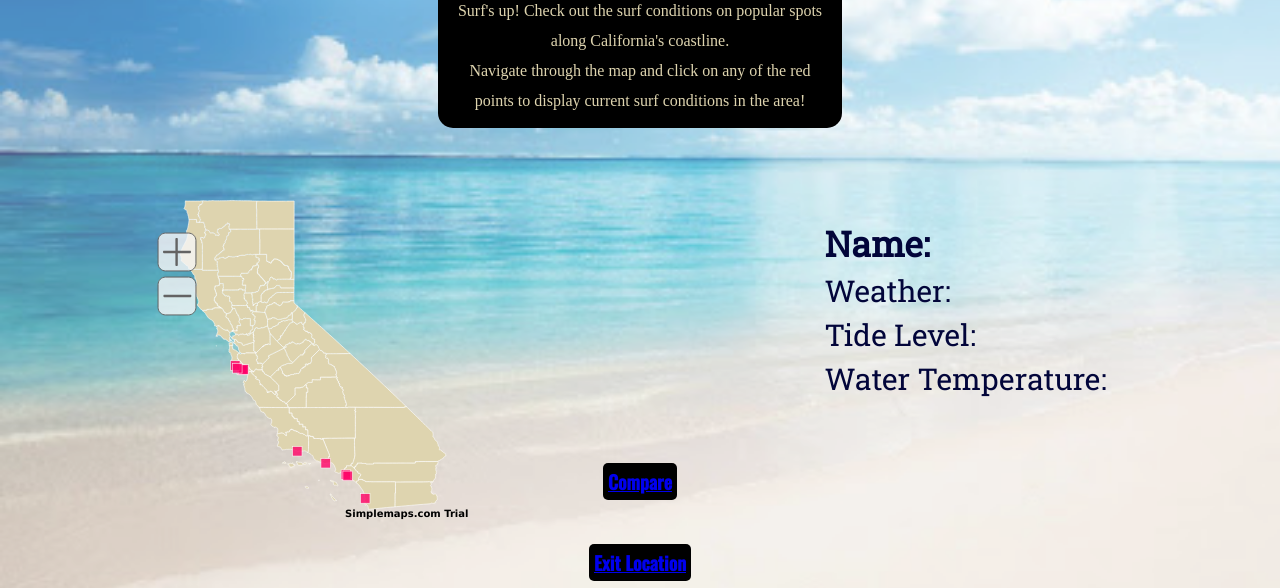
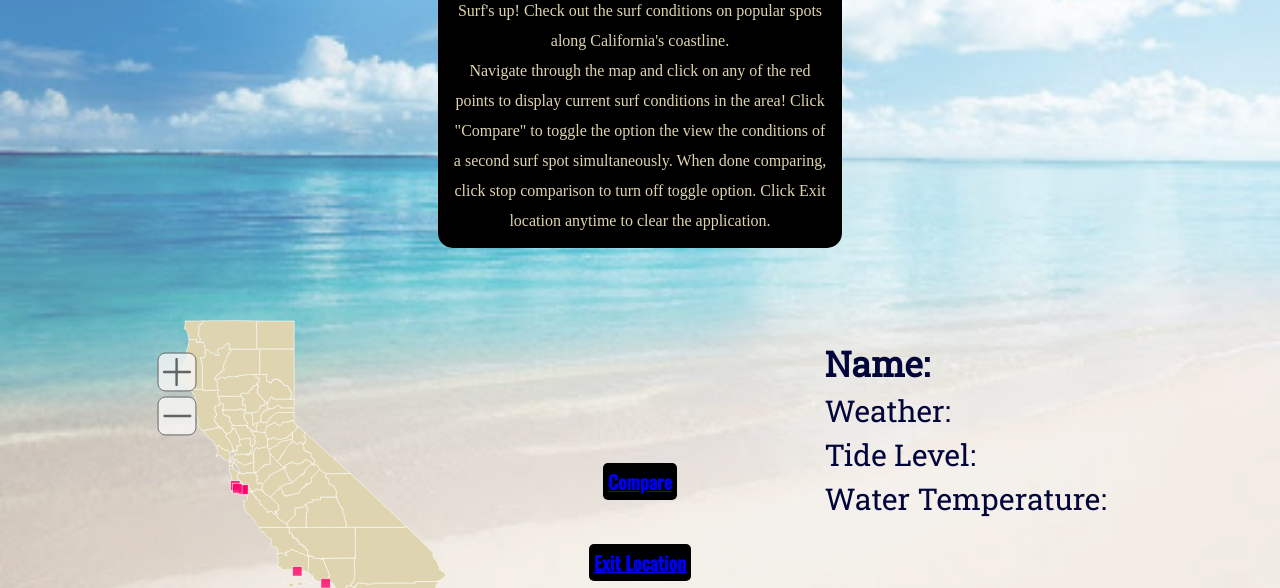
Before and after one commit to jasonkim0105/Wave-Watch, a website built with webpack: page index.html in a window 1280 px wide. Shown: the part 206-794 px from the top of the page. Built offline with nearby package versions, Linux system fonts and the light colour scheme; no server answers; a web font is replaced by a local one.

Commit message:
added instructions

```diff
--- a/index.html
+++ b/index.html
@@ -44,6 +44,12 @@
       </div>
       <div class="actual-instructions">
         Navigate through the map and click on any of the red points to display current surf conditions in the area!
+
+        Click "Compare" to toggle the option the view the conditions of a second surf spot simultaneously.
+
+        When done comparing, click stop comparison to turn off toggle option.
+
+        Click Exit location anytime to clear the application.
       </div>
     </div>
     <div class="main-map">
```
